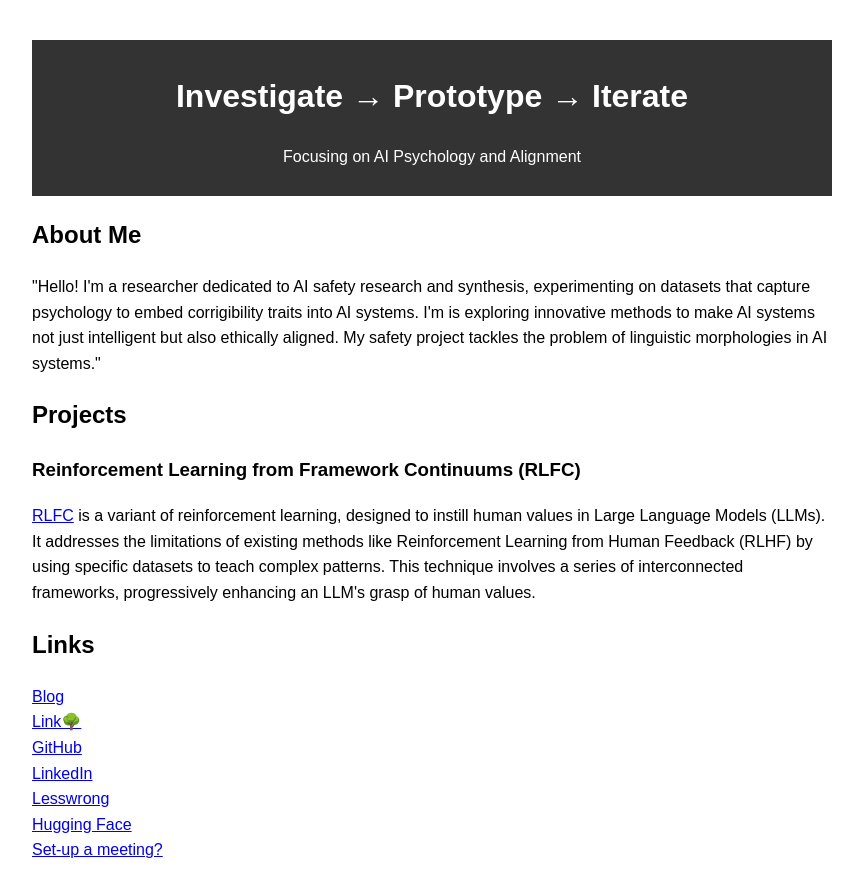
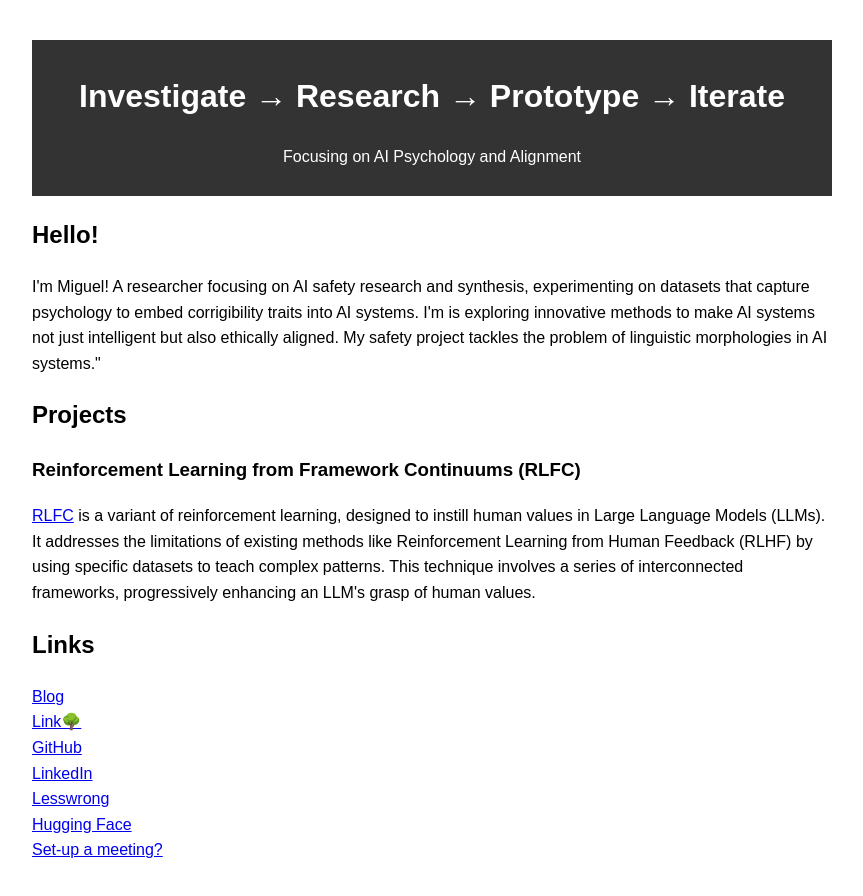
Before and after one commit to migueldeguzman/migueldeguzman.github.io, a plain HTML site: page index.html in a window 1280 px wide. Shown: the whole page, without its empty margins (208-1071 px from the left). Drawn offline with Linux system fonts and the light colour scheme.

Commit message:
Update index.html
Update on bio. simplify.

```diff
--- a/index.html
+++ b/index.html
@@ -47,13 +47,13 @@
 </head>
 <body>
     <header>
-        <h1>Investigate → Prototype → Iterate</h1>
+        <h1>Investigate → Research → Prototype → Iterate</h1>
         <p>Focusing on AI Psychology and Alignment </p>
     </header>
 
     <section>
-        <h2>About Me</h2>
-        <p>"Hello! I'm a researcher dedicated to AI safety research and synthesis, experimenting on datasets that capture psychology to embed corrigibility traits into AI systems. I'm is exploring innovative methods to make AI systems not just intelligent but also ethically aligned. My safety project tackles the problem of linguistic morphologies in AI systems."</p>
+        <h2>Hello!</h2>
+        <p>I'm Miguel! A researcher focusing on AI safety research and synthesis, experimenting on datasets that capture psychology to embed corrigibility traits into AI systems. I'm is exploring innovative methods to make AI systems not just intelligent but also ethically aligned. My safety project tackles the problem of linguistic morphologies in AI systems."</p>
     </section>
 
     <section>
```
